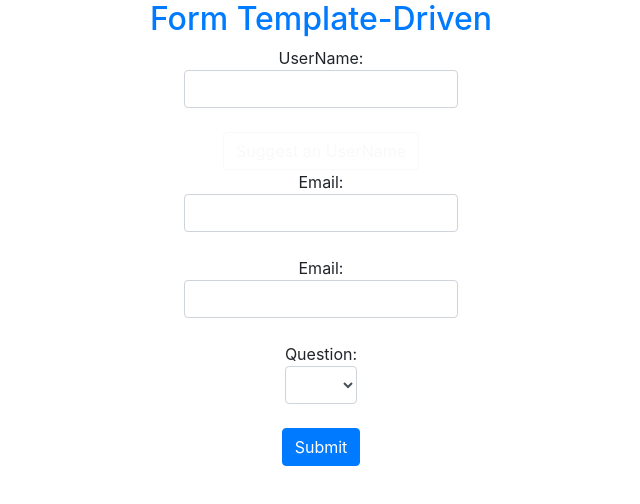
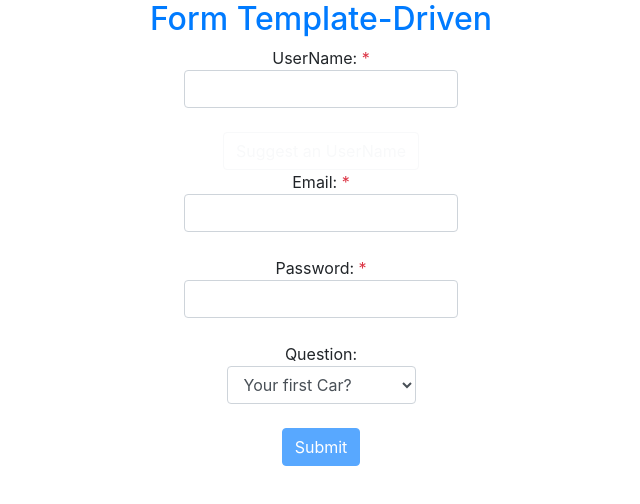
Before and after one commit to JuliaTL/Ang-Lab, an Angular app: page / in a window 1280 px wide. Shown: the top 504 px of the page, without its empty margins (319-959 px from the left). Built offline with nearby package versions, Linux system fonts and the light colour scheme.

Commit message:
Form Template-Driven

```diff
--- a/src/app/components/form/form.component.html
+++ b/src/app/components/form/form.component.html
@@ -1,57 +1,72 @@
 <div class="col-xs-8 text-center">
-  <form (ngSubmit)="onSubmit(form)" #form="ngForm">
+  <form (ngSubmit)="onSubmit()" #form="ngForm">
     <div id="user-data">
       <div class="form-group">
         <label for="username"> UserName:
+          <span class="text-danger">*</span>
           <input id="username"
                  class="form-control"
                  type="text"
                  ngModel
                  name="username"
                  required
+                 minlength="3"
           >
         </label>
+        <p class="msg text-danger" *ngIf="!form.value.username && email.touched">Value is invalid</p>
       </div>
       <button class="btn btn-outline-light"
               type="button"> Suggest an UserName </button>
       <div class="form-group">
         <label for="email"> Email:
+          <span class="text-danger">*</span>
           <input id="email"
                  class="form-control"
                  type="email"
                  ngModel
                  name="email"
                  required
+                 #email="ngModel"
           >
         </label>
+        <p class="msg text-danger" *ngIf="email.invalid && email.touched">Value is invalid</p>
       </div>
       <div class="form-group">
-        <label for="email"> Email:
+        <label for="password"> Password:
+          <span class="text-danger">*</span>
           <input id="password"
                  class="form-control"
                  type="password"
                  ngModel
                  name="password"
                  required
+                 minlength="8"
           >
         </label>
+        <p class="msg text-danger" *ngIf="!form.value.password && email.touched">Value is invalid</p>
       </div>
     </div>
     <div class="form-group">
       <label for="select"> Question:
         <select id="select"
                 class="form-control"
-                ngModel
+                [ngModel]="defaultQuestion"
                 name="question"
         >
-          <option>1</option>
-          <option>2</option>
-          <option>3</option>
+          <option value="pet">Your first Pet?</option>
+          <option value="car">Your first Car?</option>
+          <option value="teacher">Your first Teacher?</option>
         </select>
       </label>
     </div>
+    <p class="msg text-danger" *ngIf="form.invalid && form.touched">Form is invalid</p>
     <button class="btn btn-primary"
             type="submit"
+            [disabled]="form.invalid"
             >Submit</button>
+    <p *ngIf="form.valid"> You entered  userName: {{user.name}} <br/>
+                                        mail: {{user.email}} <br/>
+                                        password: {{user.password}} <br/>
+                                        question: {{user.question}}</p>
   </form>
 </div>
--- a/src/app/components/form/form.component.scss
+++ b/src/app/components/form/form.component.scss
@@ -0,0 +1,3 @@
+input.ng-invalid.ng-touched {
+  border: 2px solid orangered;
+}
--- a/src/app/components/form/form.component.ts
+++ b/src/app/components/form/form.component.ts
@@ -1,4 +1,4 @@
-import {Component, OnInit, ViewChild} from '@angular/core';
+import { Component, ViewChild } from '@angular/core';
 import { NgForm } from "@angular/forms";
 
 @Component({
@@ -6,15 +6,26 @@ import { NgForm } from "@angular/forms";
   templateUrl: './form.component.html',
   styleUrls: ['./form.component.scss']
 })
-export class FormComponent implements OnInit {
+export class FormComponent {
   @ViewChild('form') form: NgForm;
+  defaultQuestion = 'car';
+  submitted = false;
 
-  constructor() { }
+  user = {
+    name: '',
+    email: '',
+    password: '',
+    question: '',
+  };
 
-  ngOnInit(): void {
-  }
-
-  onSubmit(form) {
-console.log(form)
+  onSubmit() {
+    this.submitted = true;
+    this.user.name = this.form.value.username;
+    this.user.email = this.form.value.email;
+    this.user.password = this.form.value.password;
+    this.user.question = this.form.value.question;
+    setTimeout(()=>
+      this.form.reset(),
+      3000)
   }
 }
```
